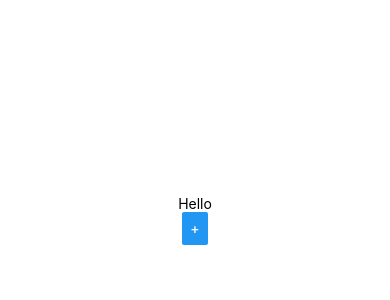
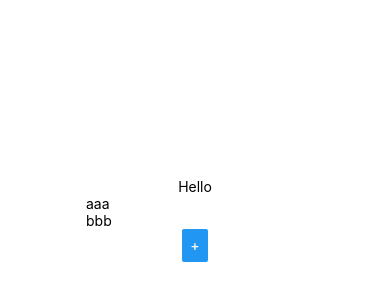
Before and after one commit to krzysztof-tys/tweak-your-system, a React Native app: screen / in a window 390 px wide. Shown: the part 202-502 px from the top of the page. Built offline with nearby package versions, Linux system fonts and the light colour scheme.

Commit message:
text fields, add textfield btn

```diff
--- a/App.js
+++ b/App.js
@@ -1,34 +1,55 @@
-import { StatusBar } from 'expo-status-bar';
-import { useState } from 'react';
-import { Button, StyleSheet, Text, TextInput, View } from 'react-native';
-import { v4 as uuidv4 } from 'uuid';
+import { StatusBar } from "expo-status-bar";
+import { useState } from "react";
+import { Button, StyleSheet, Text, TextInput, View } from "react-native";
+import { produce } from "immer";
 
 export default function App() {
-  const [activities, setActivities] = useState([{ id: 1, name: "aaa" }, { id: 2, name: "bbb" }]);
+    const [nextId, setNextId] = useState(3);
+    const [activities, setActivities] = useState([
+        { id: 1, name: "aaa" },
+        { id: 2, name: "bbb" },
+    ]);
 
-  const addActivity = () => setActivities(produce(activities, draft => { draft.push({ id: uuidv4() }) }))
+    const addActivity = () => {
+        setActivities(
+            produce(activities, (draft) => {
+                draft.push({ id: nextId });
+            })
+        );
+        setNextId(nextId + 1);
+    };
 
-  const changeActivity = (activity, value) => {
-    const nextActivities = produce(activities, draftActivities => {
-      const index = draftActivities.indexOf(draftActivity => draftActivity.id == activity.id);
-      draftActivities[index].value = value;
+    const changeActivity = (activity, event) => {
+        const nextActivities = produce(activities, (draftActivities) => {
+            const index = draftActivities.findIndex(draftActivity => draftActivity.id === activity.id);
+
+            console.log(event);
+            draftActivities[index].name = event.nativeEvent.text;
         });
 
         setActivities(nextActivities);
-  }
+    };
 
     const renderActivities = () => {
-    return activities.map(activity => (<TextInput key={activity.id} onChange={value => changeActivity(activity, value)} value={activity.value} placeholder="type in activity name" />))
-  }
+        return (
+            <>
+                {activities.map((activity) => (
+                    <TextInput
+                        key={activity.id}
+                        onChange={(event) => changeActivity(activity, event)}
+                        value={activity.name}
+                        placeholder="type in activity name"
+                    />
+                ))}
+            </>
+        );
+    };
 
     return (
         <View style={styles.container}>
             <Text>Hello</Text>
-      {renderActivities}
-      <Button
-        onPress={addActivity}
-        title="+"
-      />
+            {renderActivities()}
+            <Button onPress={addActivity} title="+" />
             <StatusBar style="auto" />
         </View>
     );
@@ -37,8 +58,8 @@ export default function App() {
 const styles = StyleSheet.create({
     container: {
         flex: 1,
-    backgroundColor: '#fff',
-    alignItems: 'center',
-    justifyContent: 'center',
+        backgroundColor: "#fff",
+        alignItems: "center",
+        justifyContent: "center",
     },
 });
--- a/package.json
+++ b/package.json
@@ -13,8 +13,7 @@
     "expo-status-bar": "~1.11.1",
     "immer": "^10.0.3",
     "react": "18.2.0",
-    "react-native": "0.73.4",
-    "uuid": "^9.0.1"
+    "react-native": "0.73.4"
   },
   "devDependencies": {
     "@babel/core": "^7.20.0"
```
Also changed, not shown: 1 other file (tests, documents, lock files or other folders). Lines whose indentation alone changed are shown as unchanged.
